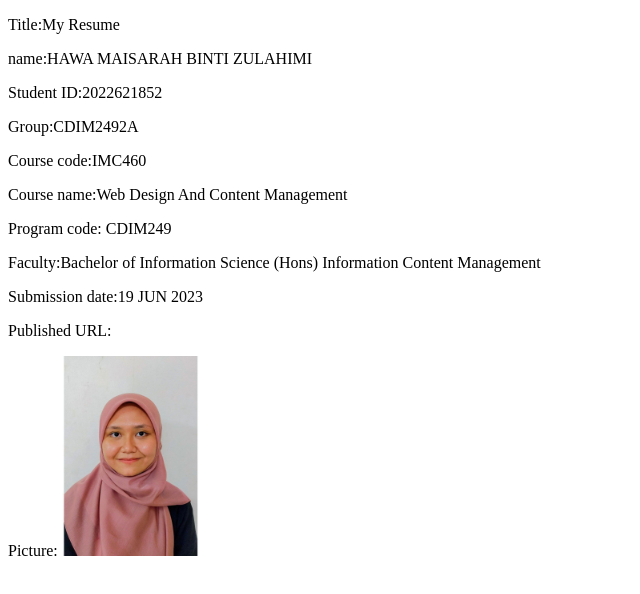
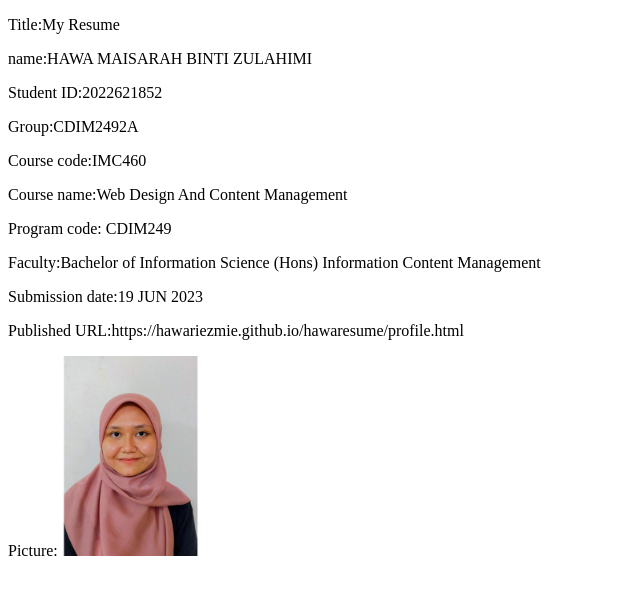
Before and after one commit to hawariezmie/hawaresume, a plain HTML site: page aboutme.html in a window 1280 px wide. Shown: the whole page, without its empty margins (0-640 px from the left). Drawn offline with Linux system fonts and the light colour scheme.

Commit message:
Update aboutme.html

```diff
--- a/aboutme.html
+++ b/aboutme.html
@@ -19,7 +19,7 @@
 <p>Program code: CDIM249
 <p>Faculty:Bachelor of Information Science (Hons) Information Content Management
 <p>Submission date:19 JUN 2023
-<p>Published URL:
+<p>Published URL:https://hawariezmie.github.io/hawaresume/profile.html
 <p>Picture: <img src="image/hawa.jpeg" alt="This is alternate text" title="HAWA MAISARAH" "width="104%" height="200">
 
 </body>
```
